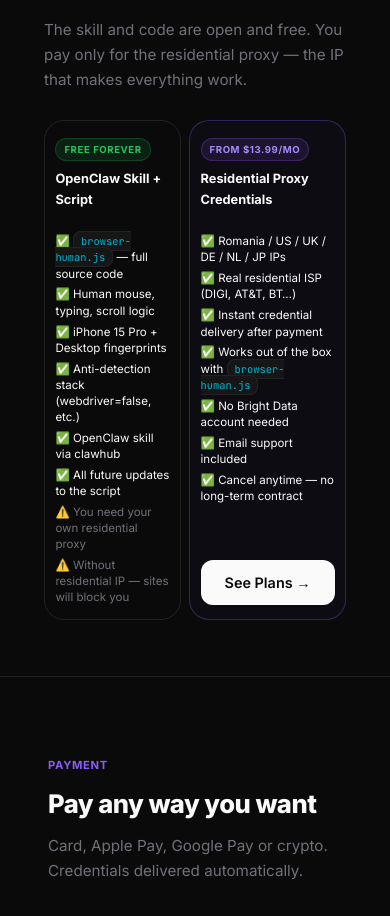
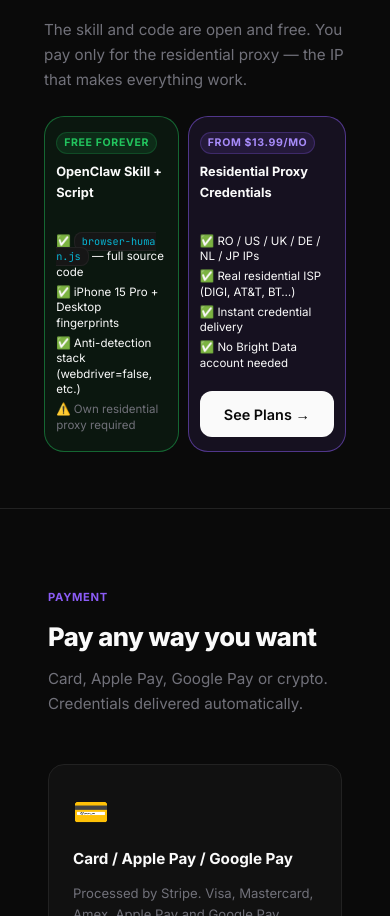
Before and after one commit to al1enjesus/humanbrowser-next, a Next.js app: page / in a window 390 px wide. Shown: the part 7810-8726 px from the top of the page. Built offline with nearby package versions, Linux system fonts and the light colour scheme.

Commit message:
FVP mobile: 4 items/card (fvp-m-hide), stronger color contrast FREE🟢/PAID🟣, shorter text, nowrap badges, init.js v13

```diff
--- a/pages/_document.js
+++ b/pages/_document.js
@@ -10,7 +10,7 @@
         {/* Stripe.js — must load before init.js */}
         <script src="https://js.stripe.com/v3/" async></script>
         {/* Always load init.js — works for static + SSR pages */}
-        <script src="/init.js?v=12" defer></script>
+        <script src="/init.js?v=13" defer></script>
       </body>
     </Html>
   );
--- a/pages/index.js
+++ b/pages/index.js
@@ -460,13 +460,13 @@
         </div>
         <ul class="fvp-list">
           <li data-i18n-html="free_li1_html">✅ <code>browser-human.js</code> — full source code</li>
-          <li data-i18n="free_li2">✅ Human mouse, typing, scroll logic</li>
+          <li class="fvp-m-hide" data-i18n="free_li2">✅ Human mouse, typing, scroll logic</li>
           <li data-i18n="free_li3">✅ iPhone 15 Pro + Desktop fingerprints</li>
           <li data-i18n="free_li4">✅ Anti-detection stack (webdriver=false, etc.)</li>
-          <li data-i18n="free_li5">✅ OpenClaw skill via clawhub</li>
-          <li data-i18n="free_li6">✅ All future updates to the script</li>
-          <li class="fvp-dim" data-i18n="free_li7">⚠️ You need your own residential proxy</li>
-          <li class="fvp-dim" data-i18n="free_li8">⚠️ Without residential IP — sites will block you</li>
+          <li class="fvp-m-hide" data-i18n="free_li5">✅ OpenClaw skill via clawhub</li>
+          <li class="fvp-m-hide" data-i18n="free_li6">✅ All future updates to the script</li>
+          <li class="fvp-dim" data-i18n="free_li7">⚠️ Own residential proxy required</li>
+          <li class="fvp-dim fvp-m-hide" data-i18n="free_li8">⚠️ Without residential IP — sites will block you</li>
         </ul>
         <div class="fvp-install">
           <span class="fvp-install-label">Install free skill</span>
@@ -481,13 +481,13 @@
           <p data-i18n="paid_p">The missing piece. A real home IP that makes your browser invisible to anti-bot systems.</p>
         </div>
         <ul class="fvp-list">
-          <li data-i18n="paid_li1">✅ Romania / US / UK / DE / NL / JP IPs</li>
+          <li data-i18n="paid_li1">✅ RO / US / UK / DE / NL / JP IPs</li>
           <li data-i18n="paid_li2">✅ Real residential ISP (DIGI, AT&amp;T, BT…)</li>
-          <li data-i18n="paid_li3">✅ Instant credential delivery after payment</li>
-          <li data-i18n-html="paid_li4_html">✅ Works out of the box with <code>browser-human.js</code></li>
+          <li data-i18n="paid_li3">✅ Instant credential delivery</li>
+          <li class="fvp-m-hide" data-i18n-html="paid_li4_html">✅ Works out of the box with <code>browser-human.js</code></li>
           <li data-i18n="paid_li5">✅ No Bright Data account needed</li>
-          <li data-i18n="paid_li6">✅ Email support included</li>
-          <li data-i18n="paid_li7">✅ Cancel anytime — no long-term contract</li>
+          <li class="fvp-m-hide" data-i18n="paid_li6">✅ Email support included</li>
+          <li class="fvp-m-hide" data-i18n="paid_li7">✅ Cancel anytime — no long-term contract</li>
         </ul>
         <a href="#pricing" class="btn btn-primary" style="width:100%;justify-content:center;margin-top:auto;" data-i18n="paid_cta">See Plans →</a>
       </div>
--- a/public/init.js
+++ b/public/init.js
@@ -134,14 +134,14 @@
     free_li4: '✅ Anti-detection stack (webdriver=false, etc.)',
     free_li5: '✅ OpenClaw skill via clawhub',
     free_li6: '✅ All future updates to the script',
-    free_li7: '⚠️ You need your own residential proxy',
+    free_li7: '⚠️ Own residential proxy required',
     free_li8: '⚠️ Without residential IP — sites will block you',
     paid_tag: 'from $13.99/mo',
     paid_h3: 'Residential Proxy Credentials',
     paid_p: 'The missing piece. A real home IP that makes your browser invisible to anti-bot systems.',
-    paid_li1: '✅ Romania / US / UK / DE / NL / JP IPs',
+    paid_li1: '✅ RO / US / UK / DE / NL / JP IPs',
     paid_li2: '✅ Real residential ISP (DIGI, AT&T, BT…)',
-    paid_li3: '✅ Instant credential delivery after payment',
+    paid_li3: '✅ Instant credential delivery',
     paid_li4_html: '✅ Works out of the box with <code>browser-human.js</code>',
     paid_li5: '✅ No Bright Data account needed',
     paid_li6: '✅ Email support included',
@@ -345,7 +345,7 @@
     paid_tag: 'от $13.99/мес',
     paid_h3: 'Credentials резидентного прокси',
     paid_p: 'Недостающий элемент. Настоящий домашний IP, делающий твой браузер невидимым для антибот-систем.',
-    paid_li1: '✅ IP Румынии / США / Великобритании / DE / NL / JP',
+    paid_li1: '✅ RO / US / UK / DE / NL / JP IPs',
     paid_li2: '✅ Настоящий ISP (DIGI, AT&T, BT…)',
     paid_li3: '✅ Мгновенная доставка credentials после оплаты',
     paid_li4_html: '✅ Работает из коробки с <code>browser-human.js</code>',
--- a/styles/globals.css
+++ b/styles/globals.css
@@ -462,7 +462,8 @@
     border: 1px solid var(--border); border-radius: var(--r-xl); padding: 2rem;
     display: flex; flex-direction: column; gap: 1.25rem;
   }
-  .fvp-card.paid { border-color: rgba(139,92,246,0.3); background: rgba(139,92,246,0.04); }
+  .fvp-card.free { border-color: rgba(34,197,94,0.25); background: rgba(34,197,94,0.04); }
+  .fvp-card.paid { border-color: rgba(139,92,246,0.3);  background: rgba(139,92,246,0.04); }
   .fvp-tag {
     display: inline-block; font-size: 0.65rem; font-weight: 700;
     padding: 3px 10px; border-radius: var(--r-pill); text-transform: uppercase;
@@ -976,23 +977,20 @@
 
 
   @media(max-width:600px){
-    .fvp-grid { gap: 0.6rem; margin-top: 1.75rem; }
-    .fvp-card { padding: 0.85rem 0.65rem; }
-    .fvp-tag { font-size: 0.65rem; padding: 3px 8px; }
-    .fvp-header h3 { font-size: 0.8rem; margin-bottom: 0.2rem; }
-    .fvp-header p { font-size: 0.72rem; }
-    .fvp-list { gap: 0.3rem; }
-    .fvp-list li { font-size: 0.7rem; line-height: 1.4; }
-    .fvp-list li code { font-size: 0.65rem; }
-    .fvp-why { display: none; }   /* too cramped on mobile */
-    .fvp-install { display: none; } /* install cmd is in hero — no need to repeat */
-    .fvp-header p { display: none; }
-    .fvp-list li { font-size: 0.72rem; }
-    .fvp-tag { font-size: 0.6rem; padding: 0.2rem 0.5rem; }
-    .fvp-install code { font-size: 0.62rem; }
-    .fvp-install-label { display: none; }
-    .fvp-why { flex-direction: column; gap: 0.5rem; }
-    .fvp-grid { gap: 0.5rem; }
+    .fvp-grid { gap: 0.55rem; margin-top: 1.5rem; }
+    .fvp-card { padding: 0.9rem 0.7rem; }
+    /* stronger visual separation between FREE and PAID */
+    .fvp-card.free  { border-color: rgba(34,197,94,0.45);  background: rgba(34,197,94,0.07); }
+    .fvp-card.paid  { border-color: rgba(139,92,246,0.5);  background: rgba(139,92,246,0.09); }
+    .fvp-tag { font-size: 0.66rem; padding: 2px 7px; white-space: nowrap; overflow: hidden; text-overflow: ellipsis; max-width: 100%; display: block; width: fit-content; }
+    .fvp-header h3  { font-size: 0.8rem; margin-bottom: 0.15rem; }
+    .fvp-header p   { display: none; }     /* sub-headline hidden on mobile */
+    .fvp-list       { gap: 0.28rem; margin-top: 0.5rem; }
+    .fvp-list li    { font-size: 0.72rem; line-height: 1.35; }
+    .fvp-list li code { font-size: 0.64rem; word-break: break-all; }
+    .fvp-list li.fvp-m-hide { display: none; } /* secondary items hidden on mobile */
+    .fvp-why        { display: none; }
+    .fvp-install    { display: none; }
   }
 
 
```
